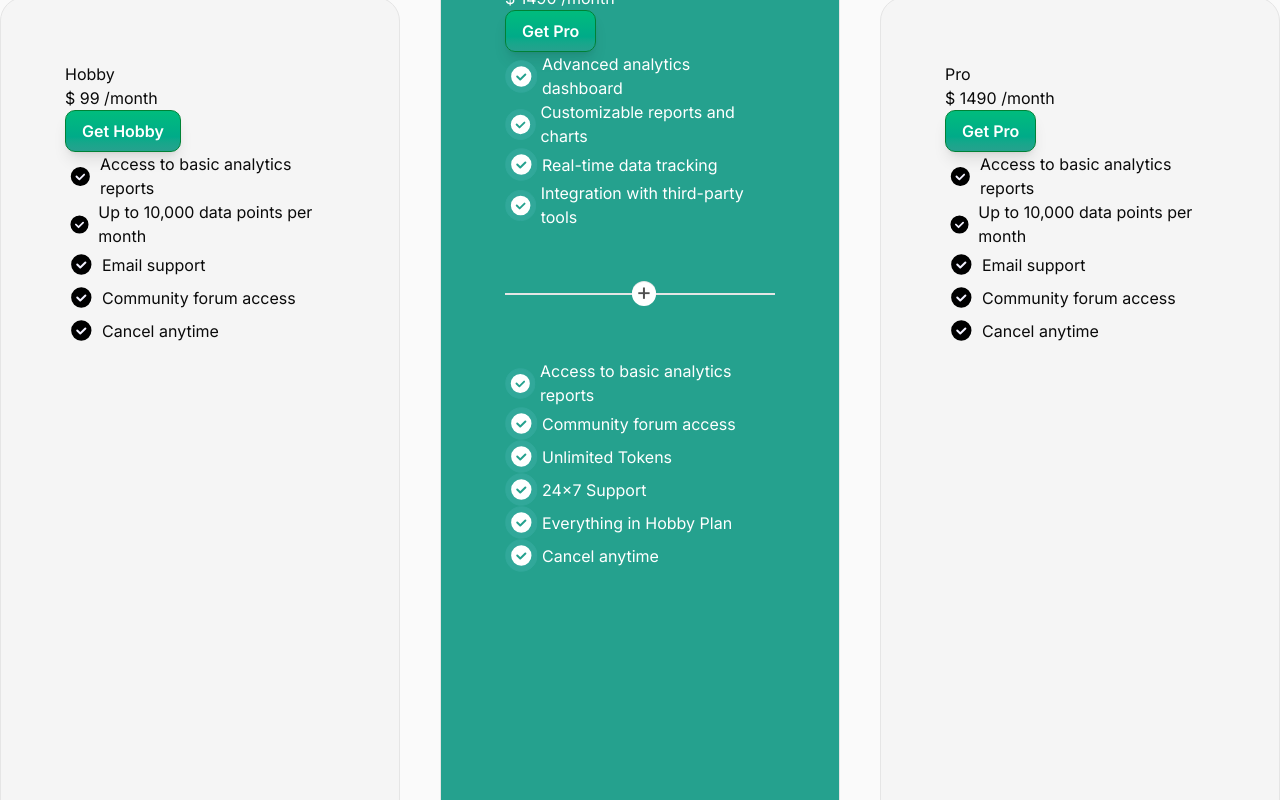
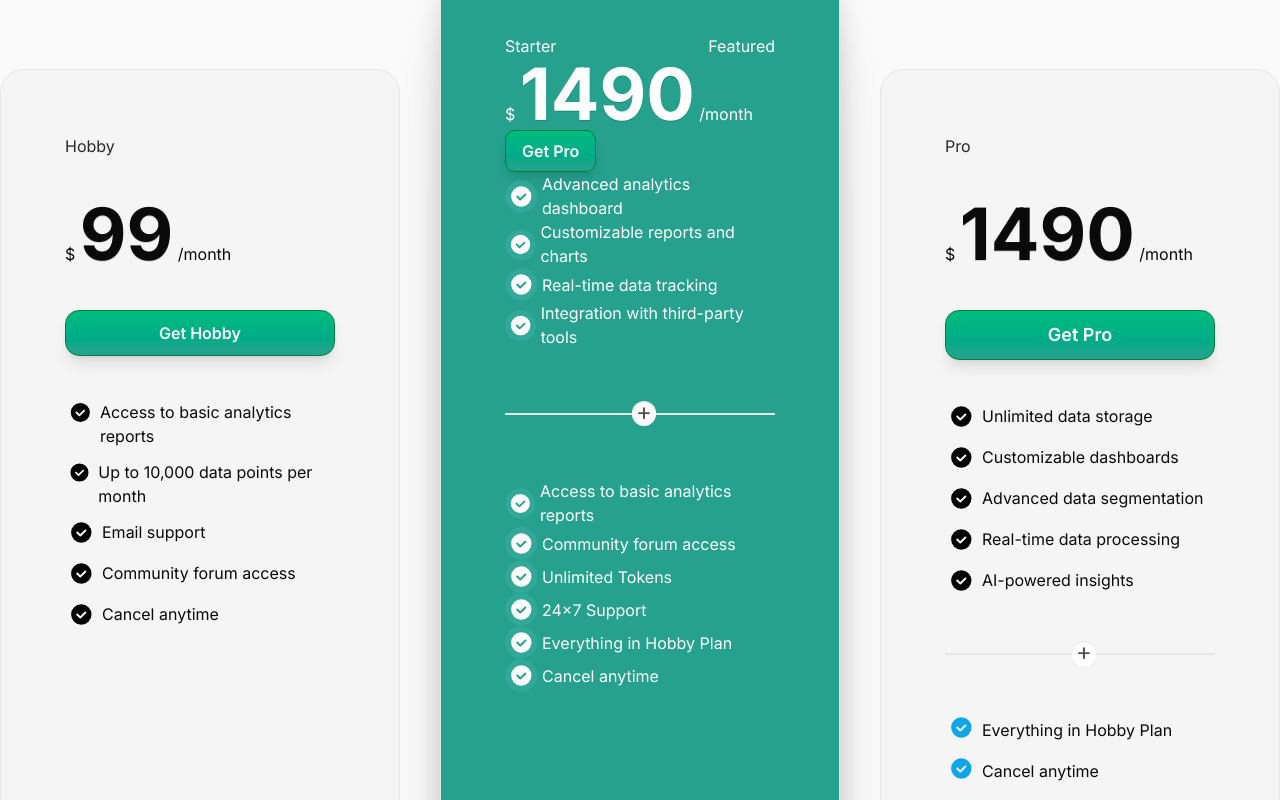
Before and after one commit to devsujalpatel/playful-template, a Next.js app: page /pricing in a window 1280 px wide. Shown: the part 440-1240 px from the top of the page. Built offline with nearby package versions, Linux system fonts and the light colour scheme.

Commit message:
Hobby and pro plan cards created

```diff
--- a/src/modules/pricing/components/hobby-pricing.tsx
+++ b/src/modules/pricing/components/hobby-pricing.tsx
@@ -4,17 +4,18 @@ import GreenCheckIcon from "@/components/svgs/green-check";
 export const HobbyPricing = () => {
   return (
     <div className="flex flex-col h-[600px] md:h-[850px] p-6 lg:p-8 xl:p-16 border w-full bg-[#F5F5F5] rounded-3xl">
-      <p>Hobby</p>
-      <div>
+      <p className="text-neutral-800">Hobby</p>
+      <div className="flex flex-col gap-10 my-10">
         <p>
-          $ <span>99</span> /month
+          $ <span className="text-7xl font-bold text-shadow-2xs">99</span>{" "}
+          /month
         </p>
-        <GreenBtn>Get Hobby</GreenBtn>
-        <div>
+        <GreenBtn className="w-full py-2.5 rounded-xl">Get Hobby</GreenBtn>
+        <div className="flex flex-col gap-2">
           {planDetails.map((item, idx) => (
-            <div key={idx} className="flex gap-1 items-center">
+            <div key={idx} className="flex gap-1 items-start">
               <GreenCheckIcon fill={"#000"} />
-              <p>{item}</p>
+              <p className="mt-1">{item}</p>
             </div>
           ))}
         </div>
--- a/src/modules/pricing/components/pricing-component.tsx
+++ b/src/modules/pricing/components/pricing-component.tsx
@@ -5,7 +5,7 @@ import { ProPricing } from "./pro-pricing";
 
 export const PricingCom = () => {
   return (
-    <div className="flex gap-10 items-center w-7xl h-full">
+    <div className="flex gap-10 items-center h-full my-18">
       <HobbyPricing />
       <StarterPricing />
       <ProPricing />
--- a/src/modules/pricing/components/pro-pricing.tsx
+++ b/src/modules/pricing/components/pro-pricing.tsx
@@ -4,17 +4,34 @@ import GreenCheckIcon from "@/components/svgs/green-check";
 export const ProPricing = () => {
   return (
     <div className="flex flex-col p-6 lg:p-8 xl:p-16 border w-full h-[600px] md:h-[850px] bg-[#F5F5F5] rounded-3xl">
-      <p>Pro</p>
-      <div>
+      <p className="text-neutral-800">Pro</p>
+      <div className="flex flex-col gap-10 my-10">
         <p>
-          $ <span>1490</span> /month
+          $ <span className="text-7xl font-bold text-shadow-2xs">1490</span>{" "}
+          /month
         </p>
-        <GreenBtn>Get Pro</GreenBtn>
-        <div>
+        <GreenBtn className="w-full py-2.5 rounded-xl text-lg">
+          Get Pro
+        </GreenBtn>
+        <div className="flex flex-col gap-2">
           {planDetails.map((item, idx) => (
+            <div key={idx} className="flex gap-1 items-start">
+              <GreenCheckIcon fill={"#000"} />
+              <p className="mt-1">{item}</p>
+            </div>
+          ))}
+        </div>
+        <div className="relative flex flex-col items-center justify-center my-4">
+          <div className="w-full h-0.5 bg-[#E5E5E5]"></div>
+          <div className="absolute left-1/2 flex items-center justify-center size-6 rounded-full bg-white text-[#515151] -ml-2 text-2xl shadow-[0px_0px_0px_0px_#00000000,0px_0px_0px_0px_#00000000,0px_-1px_0px_0px_#E5E5E5]">
+            <span className="-mt-1">+</span>
+          </div>
+        </div>
+        <div className="flex flex-col gap-2">
+          {extraPlanDetails.map((item, idx) => (
             <div key={idx} className="flex gap-1 items-center">
-              <GreenCheckIcon fill={"#000"} />
-              <p>{item}</p>
+              <GreenCheckIcon fill={"#0EA5E9"} />
+              <p className="mt-1">{item}</p>
             </div>
           ))}
         </div>
@@ -24,9 +41,14 @@ export const ProPricing = () => {
 };
 
 const planDetails: string[] = [
-  "Access to basic analytics reports",
-  "Up to 10,000 data points per month",
-  "Email support",
-  "Community forum access",
+  "Unlimited data storage",
+  "Customizable dashboards",
+  "Advanced data segmentation",
+  "Real-time data processing",
+  "AI-powered insights",
+];
+
+const extraPlanDetails: string[] = [
+  "Everything in Hobby Plan",
   "Cancel anytime",
 ];
--- a/src/modules/pricing/components/starter-pricing.tsx
+++ b/src/modules/pricing/components/starter-pricing.tsx
@@ -4,11 +4,15 @@ import { PlusIcon } from "lucide-react";
 
 export const StarterPricing = () => {
   return (
-    <div className="flex flex-col p-6 lg:p-8 xl:p-16 border w-full h-[1050px] my-16 md:my-0 bg-brand text-white rounded-3xl">
-      <p>Starter</p>
+    <div className="flex flex-col p-6 lg:p-8 xl:p-16 border w-full h-[1050px] my-16 md:my-0 bg-brand text-white rounded-3xl shadow-[0px_10px_23px_0px_#0000001a,0px_41px_41px_0px_#00000017,0px_92px_55px_0px_#0000000d,0px_164px_66px_0px_#00000003,0px_257px_72px_0px_#00000000]">
+      <div className="flex items-center justify-between">
+        <p>Starter</p>
+        <button>Featured</button>
+      </div>
       <div>
         <p>
-          $ <span>1490</span> /month
+          $ <span className="text-7xl font-bold text-shadow-2xs">1490</span>{" "}
+          /month
         </p>
         <GreenBtn>Get Pro</GreenBtn>
         <div>
```
